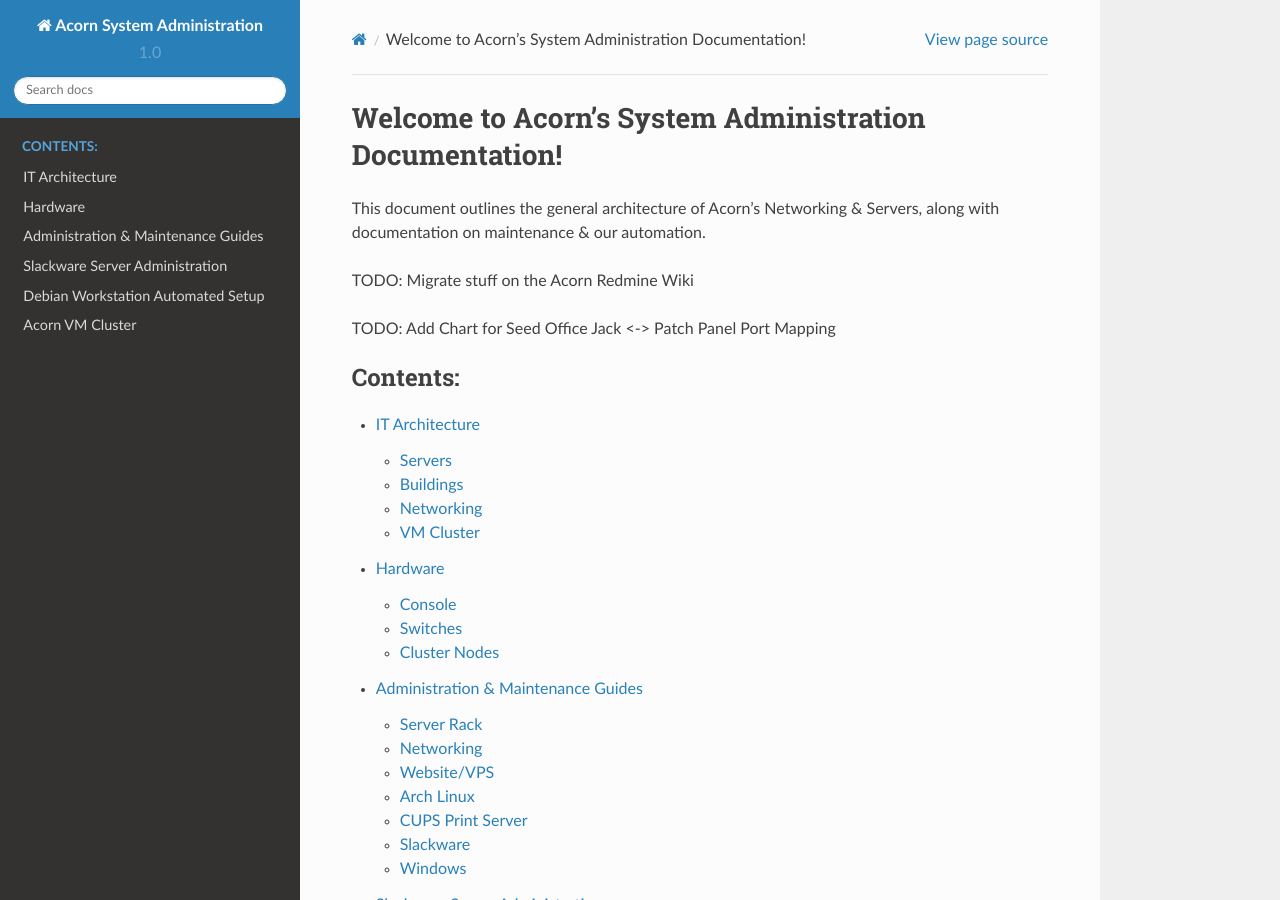
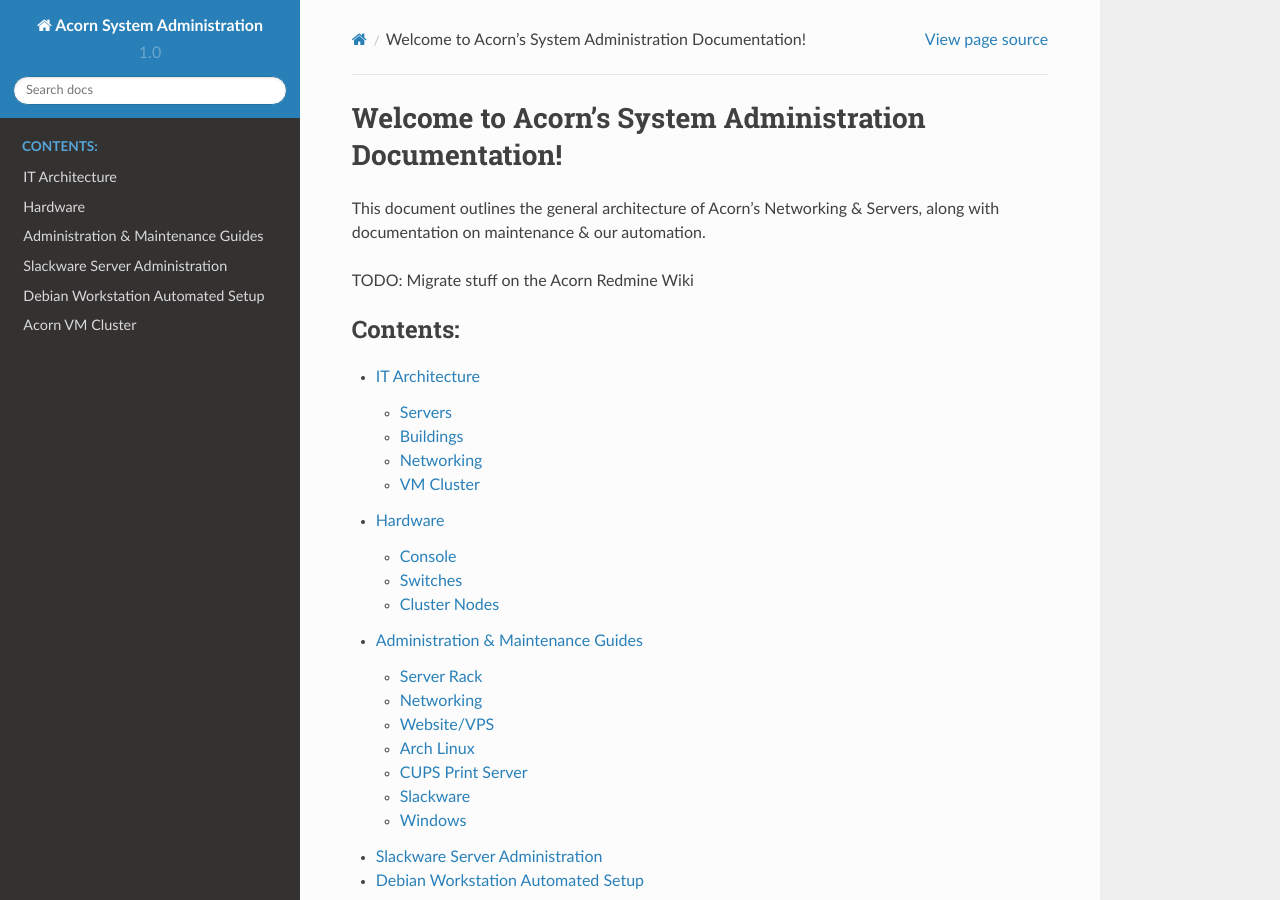
Before and after one commit to prikhi/sysadmintools, a Sphinx documentation site: the page built from docs/source/index.rst, in a window 1280 px wide and 900 px high. Built offline with Sphinx 7.4.7 and the Read the Docs theme 2.0.0, drawn with Linux system fonts in a browser that asks for light colours.

Commit message:
Remove Finished TODO From Documentation
Remove the TODO for the Jack<->Patch Panel diagrams since that is now
included in Architecture > Buildings > Seed Office section.

```diff
--- a/docs/source/index.rst
+++ b/docs/source/index.rst
@@ -7,8 +7,6 @@
 Servers, along with documentation on maintenance & our automation.
 
 TODO: Migrate stuff on the Acorn Redmine Wiki
-
-TODO: Add Chart for Seed Office Jack <-> Patch Panel Port Mapping
 
 .. toctree::
    :maxdepth: 2
```
